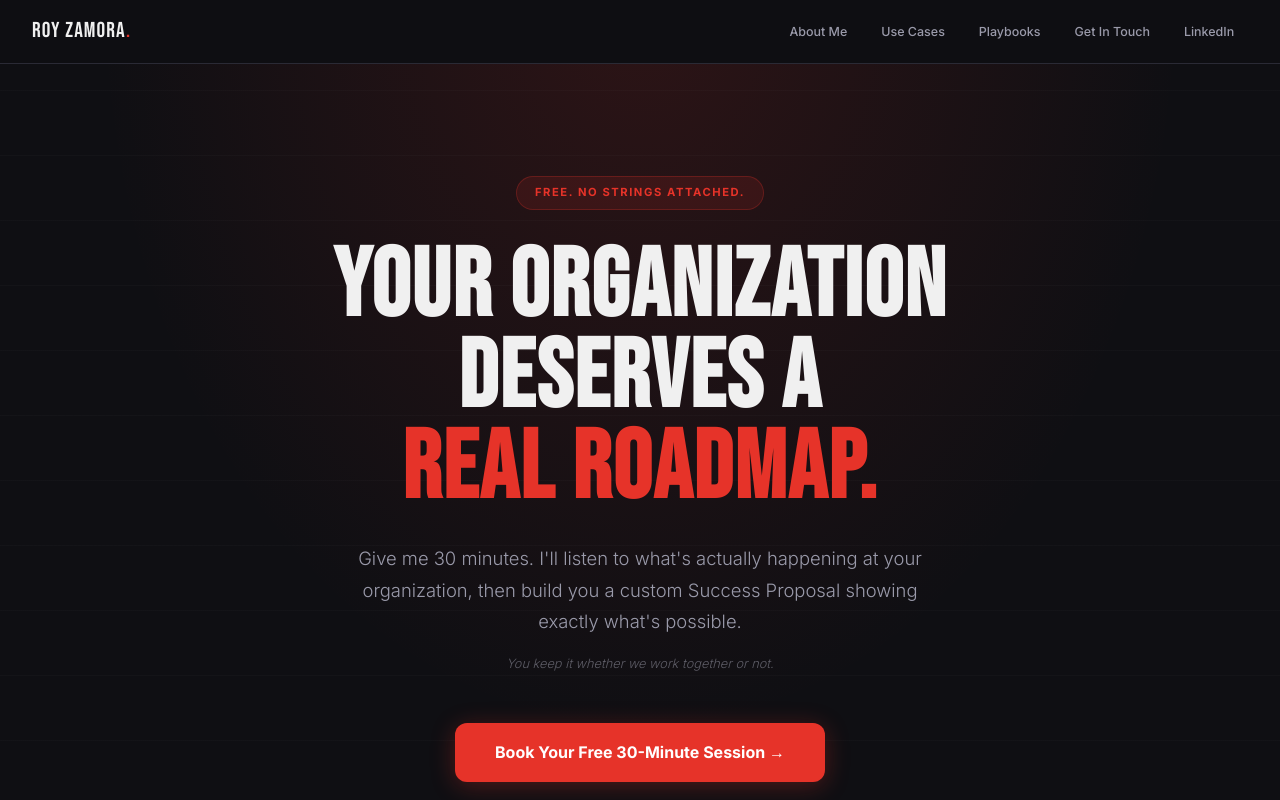
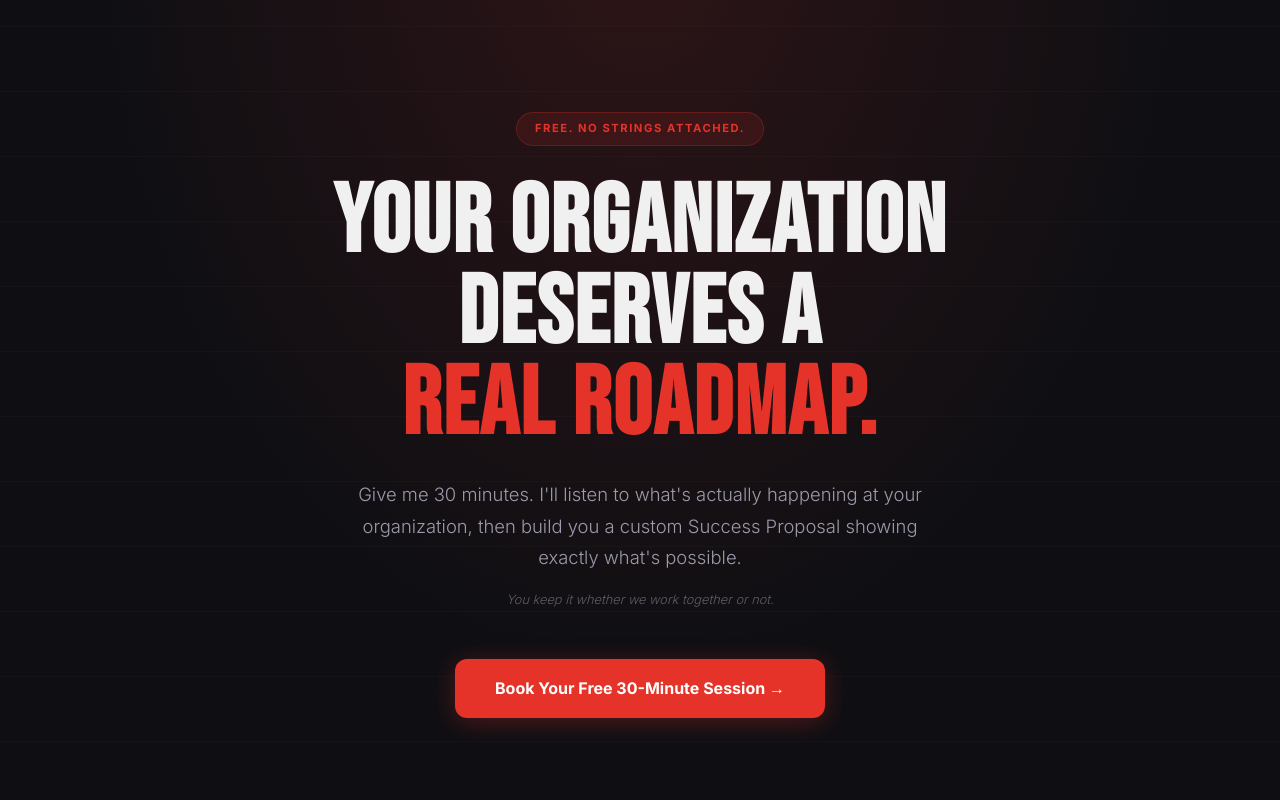
Before and after one commit to royzjr2/ibis, a plain HTML site: page proposal.html in a window 1280 px wide. Shown: the top 800 px of the page. Drawn offline with Linux system fonts and the light colour scheme.

Commit message:
Update proposal.html

```diff
--- a/proposal.html
+++ b/proposal.html
@@ -144,17 +144,6 @@
   </style>
 </head>
 <body>
-
-<nav>
-  <a href="https://royzjr2.github.io/ibis/" class="nav-logo">Roy Zamora<span>.</span></a>
-  <div class="nav-links">
-    <a href="https://royzjr2.github.io/ibis/#about">About Me</a>
-    <a href="https://royzjr2.github.io/ibis/#projects">Use Cases</a>
-    <a href="https://royzjr2.github.io/ibis/#playbooks">Playbooks</a>
-    <a href="mailto:roy.zamora@ibispublicsector.com">Get In Touch</a>
-    <a href="https://linkedin.com/in/roy-zamora2/" target="_blank">LinkedIn</a>
-  </div>
-</nav>
 
 <!-- HERO -->
 <section class="hero">
```
